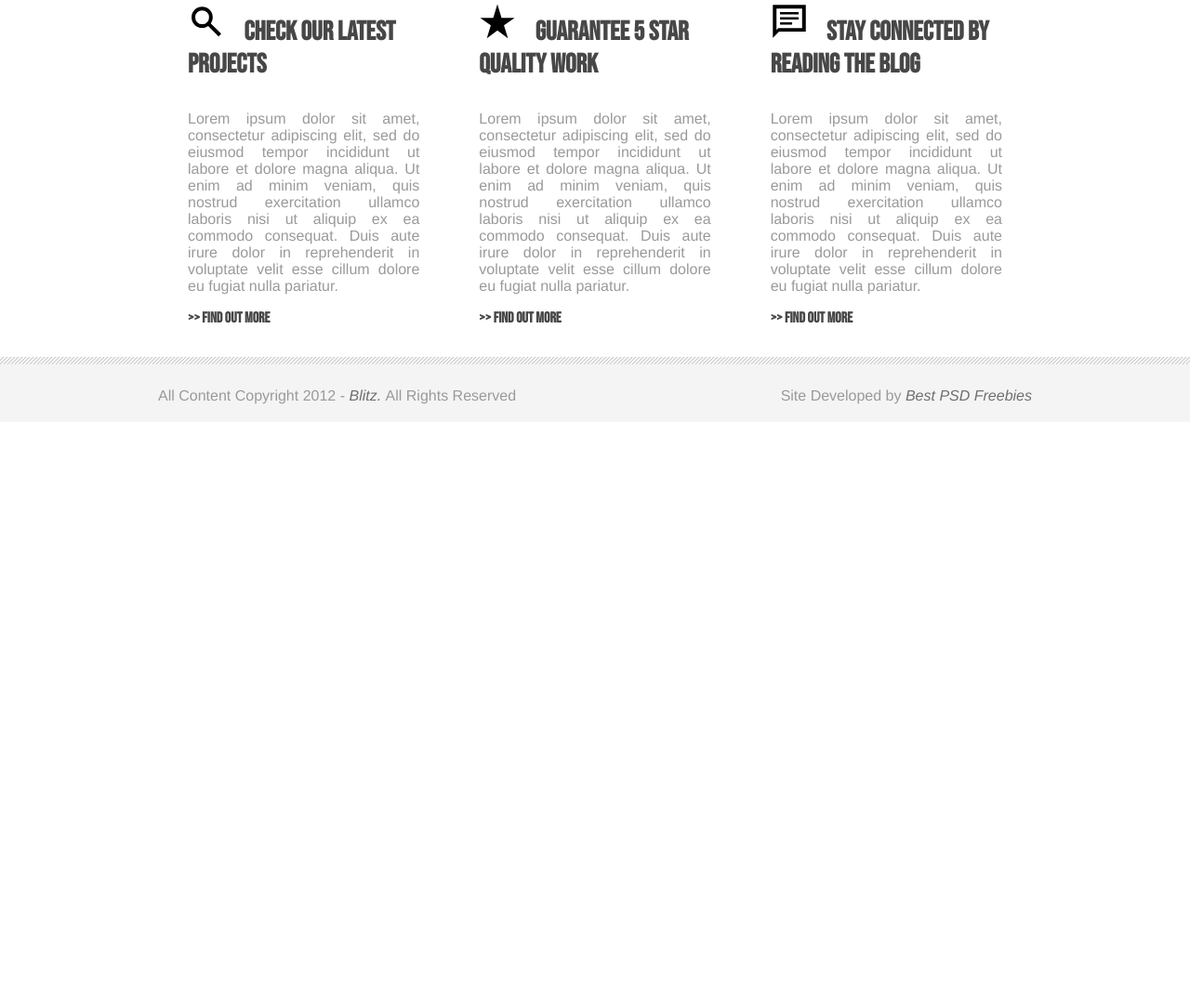
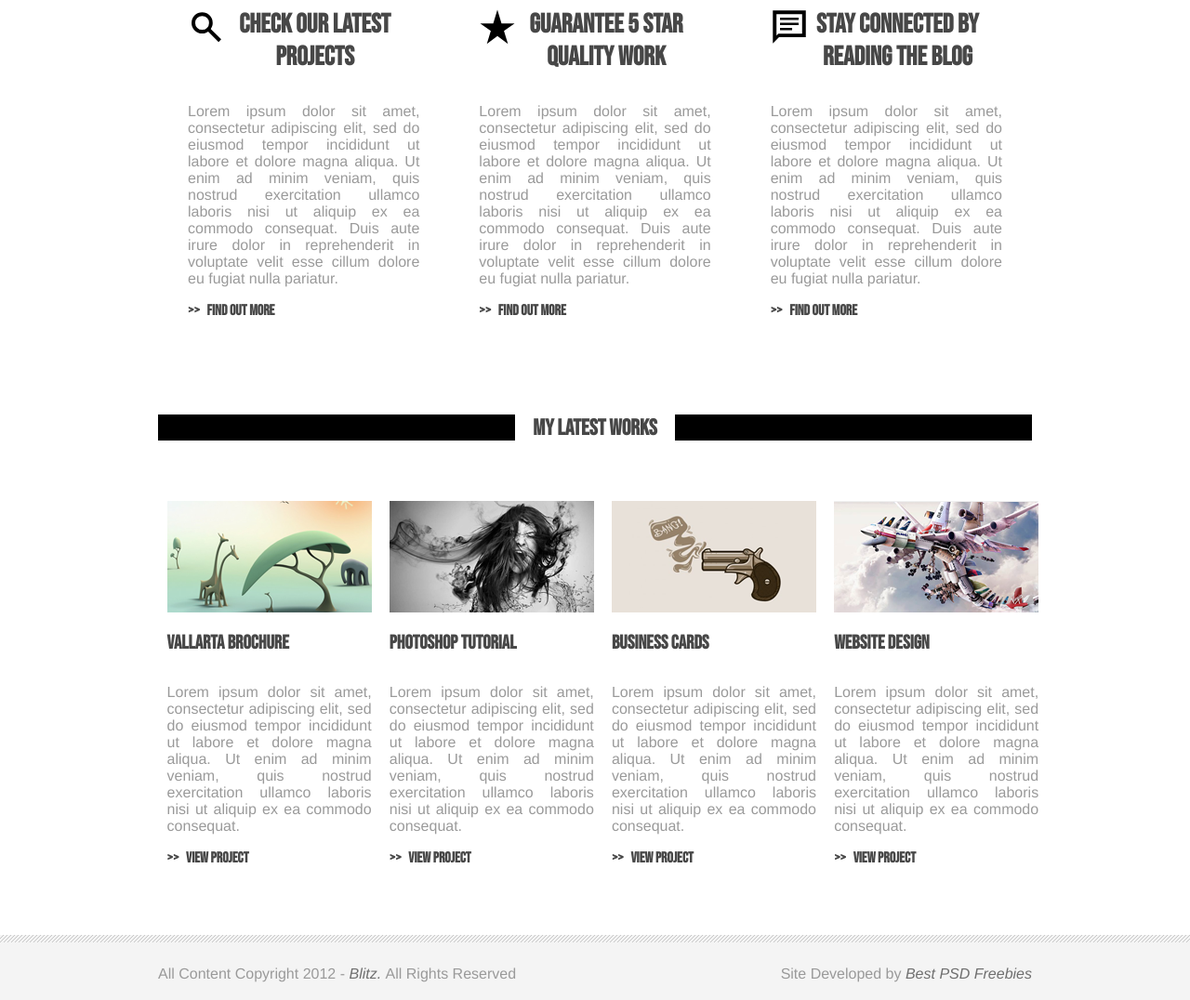
Before and after one commit to danilocalvalhan/workshop, a plain HTML site: page index.html in a window 1280 px wide. Shown: the part 816-1892 px from the top of the page at 93% size. Before the commit the page ends 1270 px from the top, so only its background shows below. Drawn offline with Linux system fonts and the light colour scheme.

Commit message:
portfolio section

```diff
--- a/css/style.css
+++ b/css/style.css
@@ -102,7 +102,7 @@ header {
 ============= Articles ====================*/
 
 .About {
-	margin-top: 4.375rem;
+	margin-top: 3.75rem;
 	display: flex;
 }
 .About .About_articles {
@@ -112,14 +112,15 @@ header {
 .About .About_articles img{
 	width: 2.5rem;
 	height: 2.5rem;
+	float: left;
 }
 .About .About_articles h1{
 	font-family: "Bebas Neue", sans-serif, Arial;
 	font-size: 1.8rem;
 	text-transform: uppercase;
 	color: #474747;
-	display: inline;
-	margin-left: 1rem;
+	margin: 1rem;
+	text-align: center;
 }
 .About .About_articles p{
 	color: #9a9a9a;
@@ -130,8 +131,64 @@ header {
 .About .About_articles h2{
 	font-family: "Bebas Neue", sans-serif, Arial;
 	text-transform: uppercase;
+	white-space: pre;
 	color: #474747;
 }
+
+/*============================================
+=============== Articles Port ==============*/
+
+.Portfolio {
+	margin-top: 4.375rem;
+}
+.Portfolio .My_Latest_Work {
+	display: flex;
+	justify-content: space-between;
+
+}
+.Portfolio .My_Latest_Work .black_box{
+	background: black;
+	height: 1.75rem;
+	width: 24rem;
+}
+.Portfolio .My_Latest_Work h1 {
+	font-family: "Bebas Neue", sans-serif, Arial;
+	font-size: 1.5rem;
+	text-transform: uppercase;
+	color: #474747;
+}
+.Portfolio .Portfolio_container {
+	display: flex;
+	margin-top: 3.4rem;
+}
+.Portfolio .About_articles{
+	padding: 0.6rem;
+}
+.Portfolio .About_articles img {
+	height: 7.5rem;
+	width: 13.75rem;
+}
+.Portfolio .About_articles h3 {
+	font-family: "Bebas Neue", sans-serif, Arial;
+	font-size: 1.3rem;
+	text-transform: uppercase;
+	color: #474747;
+	margin-top: 1rem;
+}
+.Portfolio .About_articles p {
+	color: #9a9a9a;
+	text-align: justify;
+	margin-top: 2rem;
+	margin-bottom: 1rem;
+}
+.Portfolio .About_articles h4 {
+	font-family: "Bebas Neue", sans-serif, Arial;
+	text-transform: uppercase;
+	white-space: pre;
+	color: #474747;
+	margin-bottom: 4rem;
+}
+
 /*============================================
 ============ Footer ========================*/
 
--- a/index.html
+++ b/index.html
@@ -8,6 +8,7 @@
 		<meta name="author" content="Danilo Macedo">
 		<link rel="stylesheet" href="css/style.css">
 	</head>
+
 	<body>
 		<header>
 			<div class="Screen_size Logo_nav">
@@ -23,6 +24,7 @@
 				</nav>
 			</div>
 		</header>
+
 		<section class="Screen_size">
 			<figure class="Wallpaper">
 				<img src="images/jesus-typography-wallpaper-preview.jpg" alt="Wallpaper Jesus">
@@ -37,27 +39,70 @@
 			</figure>
 			<article class="About">
 				<div class="About_articles">
+					<div class="Article_title">
 						<img src="images/search_FILL0_wght700_GRAD0_opsz48.svg" alt="Lupa">
 						<h1>Check our latest projects</h1>
+					</div>
 					<p>Lorem ipsum dolor sit amet, consectetur adipiscing elit, sed do eiusmod tempor incididunt ut labore et dolore magna aliqua. Ut enim ad minim veniam, quis nostrud exercitation ullamco laboris nisi ut aliquip ex ea commodo consequat. Duis aute irure dolor in reprehenderit in voluptate velit esse cillum dolore eu fugiat nulla pariatur.</p>
-					<h2>>> Find out more</h2>
+					<h2>>>	Find out more</h2>
 				</div>
 				<div class="About_articles">
+					<div class="Article_title">
 						<img src="images/star_FILL0_wght700_GRAD0_opsz48.svg" alt="Estrela">
 						<h1>Guarantee 5 star quality work</h1>
+					</div>
 					<p>Lorem ipsum dolor sit amet, consectetur adipiscing elit, sed do eiusmod tempor incididunt ut labore et dolore magna aliqua. Ut enim ad minim veniam, quis nostrud exercitation ullamco laboris nisi ut aliquip ex ea commodo consequat. Duis aute irure dolor in reprehenderit in voluptate velit esse cillum dolore eu fugiat nulla pariatur.</p>
-					<h2>>> Find out more</h2>
+					<h2>>>	Find out more</h2>
 				</div>
 				<div class="About_articles">
+					<div class="Article_title">
 						<img src="images/chat_FILL0_wght700_GRAD0_opsz48.svg" alt="Caixa de texto">
 						<h1>Stay connected by reading the blog</h1>
+					</div>
 					<p>Lorem ipsum dolor sit amet, consectetur adipiscing elit, sed do eiusmod tempor incididunt ut labore et dolore magna aliqua. Ut enim ad minim veniam, quis nostrud exercitation ullamco laboris nisi ut aliquip ex ea commodo consequat. Duis aute irure dolor in reprehenderit in voluptate velit esse cillum dolore eu fugiat nulla pariatur.</p>
-					<h2>>> Find out more</h2>
+					<h2>>>	Find out more</h2>
 				</div>
 			</article>
+
+			<!-- ==================================================================
+			============================Portifolio ============================ -->
+
 			<article class="Portfolio">
+				<div class="My_Latest_Work">
+					<div class="black_box"></div>
+					<h1> My Latest Works </h1>
+					<div class="black_box"></div>
+				</div>
+				<div class="Portfolio_container">
+					<div class="About_articles">
+						<img src="images/girafa.png" alt="Girafas desenho">
+						<h3>Vallarta Brochure</h3>
+						<p>Lorem ipsum dolor sit amet, consectetur adipiscing elit, sed do eiusmod tempor incididunt ut labore et dolore magna aliqua. Ut enim ad minim veniam, quis nostrud exercitation ullamco laboris nisi ut aliquip ex ea commodo consequat.</p>
+						<h4>>>	View Project</h4>
+					</div>
+					<div class="About_articles">
+						<img src="images/garota.png" alt="Girl screaming">
+						<h3>Photoshop Tutorial</h3>
+						<p>Lorem ipsum dolor sit amet, consectetur adipiscing elit, sed do eiusmod tempor incididunt ut labore et dolore magna aliqua. Ut enim ad minim veniam, quis nostrud exercitation ullamco laboris nisi ut aliquip ex ea commodo consequat.</p>
+						<h4>>>	View Project</h4>
+					</div>
+					<div class="About_articles">
+						<img src="images/bang_arma.png" alt="Revolver Bang">
+						<h3>Business Cards</h3>
+						<p>Lorem ipsum dolor sit amet, consectetur adipiscing elit, sed do eiusmod tempor incididunt ut labore et dolore magna aliqua. Ut enim ad minim veniam, quis nostrud exercitation ullamco laboris nisi ut aliquip ex ea commodo consequat.</p>
+						<h4>>>	View Project</h4>
+					</div>
+					<div class="About_articles">
+						<img src="images/plane.png" alt="Plane dissolving">
+						<h3>Website Design</h3>
+						<p>Lorem ipsum dolor sit amet, consectetur adipiscing elit, sed do eiusmod tempor incididunt ut labore et dolore magna aliqua. Ut enim ad minim veniam, quis nostrud exercitation ullamco laboris nisi ut aliquip ex ea commodo consequat.</p>
+						<h4>>>	View Project</h4>
+					</div>
+				</div>
 			</article>
 		</section>
+
+
 		<footer>
 			<div class="Screen_size Copyright">
 				<p>All Content Copyright 2012 - <em>Blitz. </em>All Rights Reserved</p>
```
Also changed, not shown: images/bang_arma.png (added), images/garota.png (added), images/girafa.png (added), images/plane.png (added). Lines whose indentation alone changed are shown as unchanged.
